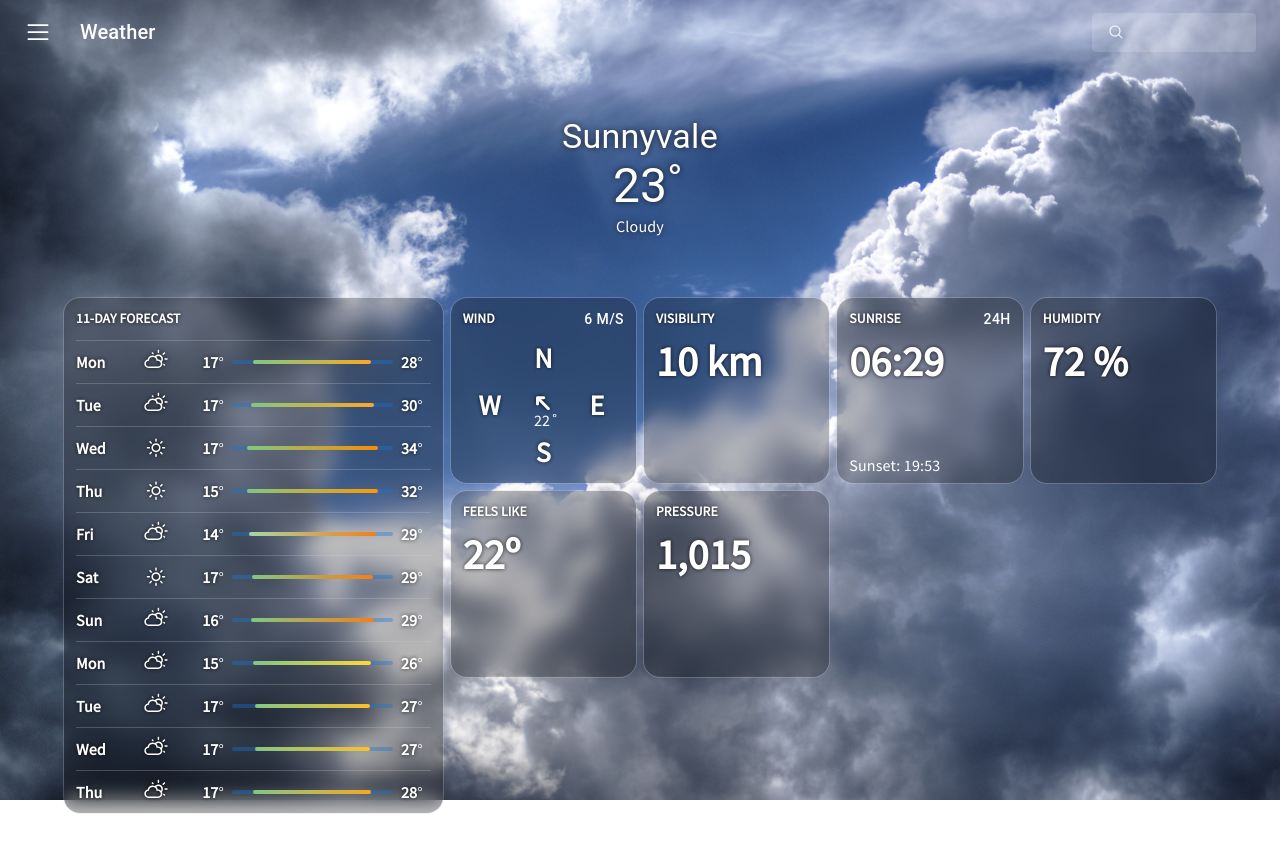
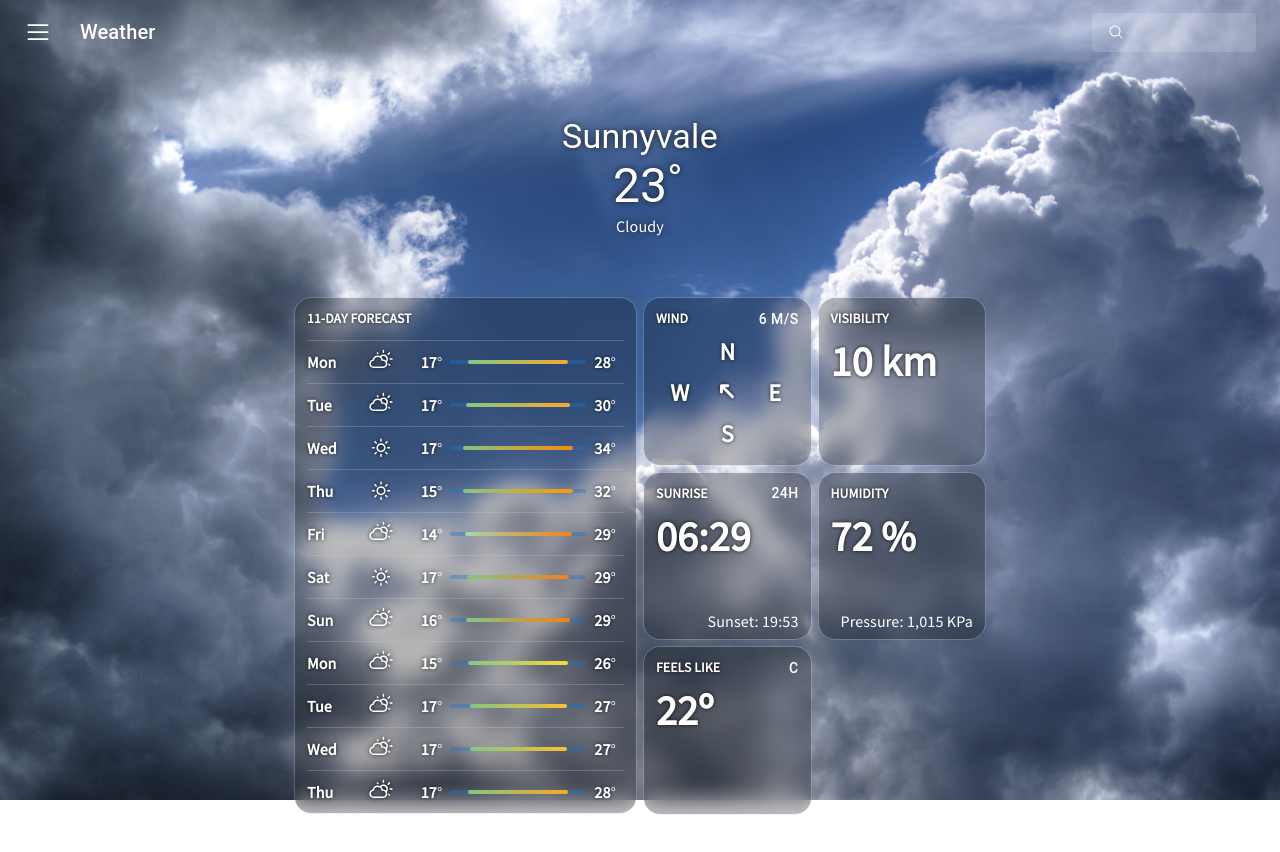
Before and after one commit to bannerett/weather-app, a React (Vite) app: page / in a window 1280 px wide. Shown: the top 852 px of the page. Built offline with nearby package versions, Linux system fonts and the light colour scheme; no server answers.

Commit message:
feat(condition cards): add interactivity and update markup

```diff
--- a/src/App.tsx
+++ b/src/App.tsx
@@ -2,7 +2,6 @@ import { useEffect, useState } from 'react';
 import { IconContext } from 'react-icons';
 
 import Box from '@mui/material/Box';
-import Container from '@mui/material/Container';
 import CssBaseline from '@mui/material/CssBaseline';
 import Grid from '@mui/material/Grid';
 
@@ -11,8 +10,7 @@ import rainDrops from '~/assets/img/rain-drops.jpeg';
 import CurrentWeatherCard from '~/components/CurrentWeatherCard';
 import FeelsLikeCard from '~/components/FeelsLikeCard';
 import ForecastsCard from '~/components/ForecastsCard';
-import HumidityCard from '~/components/HumidityCard';
-import PressureCard from '~/components/PressureCard';
+import HumidityPressureCard from '~/components/HumidityPressureCard';
 import SunriseCard from '~/components/SunriseCard';
 import TopBar from '~/components/TopBar';
 import VisibilityCard from '~/components/VisibilityCard';
@@ -101,7 +99,7 @@ function App() {
           // },
         }}
       >
-        {/*<ThemeProvider theme={theme}>*/}
+        {/* <ThemeProvider theme={theme}> */}
         <CssBaseline />
         <Box
           component="img"
@@ -110,44 +108,45 @@ function App() {
           sx={{ position: 'absolute', width: '100%', height: '100%', objectFit: 'cover' }}
         />
         <TopBar />
-        {/*</ThemeProvider>*/}
-        <Container
+        {/* </ThemeProvider> */}
+        <Box
           sx={{
+            // maxWidth: { xs: '100%', sm: 706, md: 706, lg: 706 },
+            maxWidth: 706,
+            mx: 'auto',
             py: 3,
+            px: 1,
             height: '100%',
             overflowY: 'scroll',
             '&::-webkit-scrollbar': { display: 'none !important' },
           }}
         >
           <CurrentWeatherCard condition={weather.current_observation.condition} location={weather.location} />
-          <Grid container columnSpacing={1}>
-            <Grid item xs={12} sm={6} md={4}>
+          <Grid container spacing={1}>
+            <Grid item xs={12} sm={6} md={6}>
               <ForecastsCard forecasts={weather.forecasts} />
             </Grid>
-            <Grid item xs={12} sm={6} md={8}>
+            <Grid item xs={12} sm={6} lg={6}>
               <Grid container spacing={1}>
-                <Grid item xs={3}>
+                <Grid item xs={6}>
                   <WindCard {...weather.current_observation.wind} />
                 </Grid>
-                <Grid item xs={3}>
+                <Grid item xs={6}>
                   <VisibilityCard visibility={weather.current_observation.atmosphere.visibility} />
                 </Grid>
-                <Grid item xs={3}>
+                <Grid item xs={6}>
                   <SunriseCard {...weather.current_observation.astronomy} />
                 </Grid>
-                <Grid item xs={3}>
-                  <HumidityCard humidity={weather.current_observation.atmosphere.humidity} />
+                <Grid item xs={6}>
+                  <HumidityPressureCard {...weather.current_observation.atmosphere} />
                 </Grid>
-                <Grid item xs={3}>
+                <Grid item xs={6}>
                   <FeelsLikeCard {...weather.current_observation.wind} />
-                </Grid>
-                <Grid item xs={3}>
-                  <PressureCard pressure={weather.current_observation.atmosphere.pressure} />
                 </Grid>
               </Grid>
             </Grid>
           </Grid>
-        </Container>
+        </Box>
       </Box>
     </IconContext.Provider>
   );
--- a/src/components/FeelsLikeCard.tsx
+++ b/src/components/FeelsLikeCard.tsx
@@ -1,17 +1,43 @@
+import { useCallback, useMemo, useState } from 'react';
+
+import Button from '@mui/material/Button';
+
 import Card from '~/components/ui/Card';
 import Grid from '~/components/ui/Grid';
 import Strong from '~/components/ui/Strong';
 import { Wind } from '~/types/weather';
 
 function FeelsLikeCard({ chill }: Wind) {
+  const [measure, setMeasure] = useState<'c' | 'f'>('c');
+
+  const temperature = useMemo(() => {
+    return measure === 'c' ? chill : (chill * 9) / 5 + 32;
+  }, [chill, measure]);
+
+  const toggleMeasure = useCallback(() => {
+    setMeasure((m) => (m === 'c' ? 'f' : 'c'));
+  }, []);
+
   return (
     <Card.ContainerSquare>
       <Grid.Container>
-        <Grid.Item>
-          <Card.Header>feels like</Card.Header>
-        </Grid.Item>
-        <Grid.Item xs={12}>
-          <Strong.Shadow sx={{ fontSize: 42 }}>{chill}º</Strong.Shadow>
+        <Grid.Item sx={{ width: '100%' }}>
+          <Grid.Container>
+            <Grid.Item xs={12} sx={{ display: 'flex', justifyContent: 'space-between' }}>
+              <Card.Header>feels like</Card.Header>
+              <Button
+                disableElevation
+                onClick={toggleMeasure}
+                sx={{ p: 0, color: '#fff', minWidth: 'unset' }}
+                variant="text"
+              >
+                {measure === 'c' ? 'C' : 'F'}
+              </Button>
+            </Grid.Item>
+            <Grid.Item xs={12} onClick={toggleMeasure} sx={{ cursor: 'pointer' }}>
+              <Strong.Shadow sx={{ fontSize: 42 }}>{temperature}º</Strong.Shadow>
+            </Grid.Item>
+          </Grid.Container>
         </Grid.Item>
       </Grid.Container>
     </Card.ContainerSquare>
--- a/src/components/HumidityCard.tsx
+++ /dev/null
@@ -1,20 +0,0 @@
-import Card from '~/components/ui/Card';
-import Grid from '~/components/ui/Grid';
-import Strong from '~/components/ui/Strong';
-
-function HumidityCard({ humidity }: { humidity: number }) {
-  return (
-    <Card.ContainerSquare>
-      <Grid.Container>
-        <Grid.Item xs={12}>
-          <Card.Header>humidity</Card.Header>
-        </Grid.Item>
-        <Grid.Item xs={12}>
-          <Strong.Shadow sx={{ fontSize: 42 }}>{humidity} %</Strong.Shadow>
-        </Grid.Item>
-      </Grid.Container>
-    </Card.ContainerSquare>
-  );
-}
-
-export default HumidityCard;
--- /dev/null
+++ b/src/components/HumidityPressureCard.tsx
@@ -0,0 +1,50 @@
+import { useCallback, useState } from 'react';
+
+import Box from '@mui/material/Box';
+
+import Card from '~/components/ui/Card';
+import Grid from '~/components/ui/Grid';
+import Strong from '~/components/ui/Strong';
+import { Atmosphere } from '~/types/weather';
+
+function HumidityPressureCard({ humidity, pressure }: Atmosphere) {
+  const [mainElement, setMainElement] = useState<'humidity' | 'pressure'>('humidity');
+  const isHumidity = mainElement === 'humidity';
+
+  const toggleOrder = useCallback(() => {
+    setMainElement((element) => (element === 'humidity' ? 'pressure' : 'humidity'));
+  }, []);
+
+  return (
+    <Card.ContainerSquare>
+      <Grid.Container>
+        <Grid.Item xs={12}>
+          <Card.Header>{isHumidity ? 'humidity' : 'pressure'}</Card.Header>
+        </Grid.Item>
+        <Grid.Item xs={12} onClick={toggleOrder} sx={{ cursor: 'pointer' }}>
+          <Strong.Shadow sx={{ fontSize: 42, whiteSpace: 'nowrap' }}>
+            {isHumidity ? humidity.toLocaleString() : Math.round(pressure).toLocaleString()}
+            <span style={{ ...(!isHumidity && { fontSize: 30 }) }}>{isHumidity ? ' %' : ' kPa'}</span>
+          </Strong.Shadow>
+        </Grid.Item>
+      </Grid.Container>
+
+      <Box
+        onClick={toggleOrder}
+        sx={{
+          position: 'absolute',
+          bottom: 12,
+          right: 12,
+          lineHeight: '12px',
+          cursor: 'pointer',
+          textTransform: 'capitalize',
+        }}
+      >
+        {isHumidity ? 'pressure' : 'humidity'}:{' '}
+        {isHumidity ? `${Math.round(pressure).toLocaleString()} kPa` : `${humidity.toLocaleString()} %`}
+      </Box>
+    </Card.ContainerSquare>
+  );
+}
+
+export default HumidityPressureCard;
--- a/src/components/SunriseCard.tsx
+++ b/src/components/SunriseCard.tsx
@@ -11,6 +11,8 @@ import { convertTo24Hour } from '~/utils/timeConverter';
 
 function SunriseCard(phases: Astronomy) {
   const [amPm, setAmPm] = useState(false);
+  const [mainElement, setMainElement] = useState<'sunrise' | 'sunset'>('sunrise');
+
   const { sunrise, sunset } = useMemo(() => {
     if (!amPm)
       return Object.entries(phases).reduce(
@@ -21,24 +23,51 @@ function SunriseCard(phases: Astronomy) {
       );
     return phases;
   }, [amPm, phases]);
+  const isSunrise = mainElement === 'sunrise';
 
   const toggleAmPm = useCallback(() => {
     setAmPm((p) => !p);
   }, []);
 
+  const toggleOrder = useCallback(() => {
+    setMainElement((element) => (element === 'sunrise' ? 'sunset' : 'sunrise'));
+  }, []);
+
   return (
     <Card.ContainerSquare sx={{ position: 'relative', pb: 4 }}>
-      <Grid.Container>
-        <Grid.Item xs={12} sx={{ display: 'flex', justifyContent: 'space-between' }}>
-          <Card.Header>sunrise</Card.Header>
-          <Button disableElevation onClick={toggleAmPm} sx={{ p: 0, color: '#fff', minWidth: 'unset' }} variant="text">
-            {amPm ? 'AM/PM' : '24H'}
-          </Button>
+      <Grid.Container sx={{ height: '100%' }}>
+        <Grid.Item>
+          <Grid.Container>
+            <Grid.Item xs={12} sx={{ display: 'flex', justifyContent: 'space-between' }}>
+              <Card.Header>{mainElement}</Card.Header>
+              <Button
+                disableElevation
+                onClick={toggleAmPm}
+                sx={{ p: 0, color: '#fff', minWidth: 'unset' }}
+                variant="text"
+              >
+                {amPm ? 'AM/PM' : '24H'}
+              </Button>
+            </Grid.Item>
+            <Grid.Item xs={12} onClick={toggleOrder} sx={{ cursor: 'pointer' }}>
+              <Strong.Shadow sx={{ fontSize: 42 }}>{isSunrise ? sunrise : sunset}</Strong.Shadow>
+            </Grid.Item>
+          </Grid.Container>
         </Grid.Item>
-        <Grid.Item xs={12}>
-          <Strong.Shadow sx={{ fontSize: 42 }}>{sunrise}</Strong.Shadow>
-        </Grid.Item>
-        <Box sx={{ position: 'absolute', bottom: 12, lineHeight: '12px' }}>Sunset: {sunset}</Box>
+
+        <Box
+          onClick={toggleOrder}
+          sx={{
+            position: 'absolute',
+            bottom: 12,
+            right: 12,
+            lineHeight: '12px',
+            cursor: 'pointer',
+            textTransform: 'capitalize',
+          }}
+        >
+          {isSunrise ? 'sunset' : 'sunrise'}: {isSunrise ? sunset : sunrise}
+        </Box>
       </Grid.Container>
     </Card.ContainerSquare>
   );
--- a/src/components/WindCard.tsx
+++ b/src/components/WindCard.tsx
@@ -11,7 +11,6 @@ import {
   WiDirectionUpRight,
 } from 'react-icons/wi';
 
-import Box from '@mui/material/Box';
 import Button from '@mui/material/Button';
 import { styled } from '@mui/material/styles';
 
@@ -35,7 +34,7 @@ const GridItem = styled(Grid.Item)({
   display: 'flex',
   alignItems: 'center',
   justifyContent: 'center',
-  lineHeight: '36px',
+  lineHeight: '24px',
 });
 
 function WindCard({ chill, direction, speed }: Wind) {
@@ -53,7 +52,7 @@ function WindCard({ chill, direction, speed }: Wind) {
       <Grid.Container>
         <GridItem xs={12} sx={{ justifyContent: 'space-between' }}>
           <Card.Header>wind</Card.Header>
-          {/*todo: move button to general component*/}
+          {/* todo: move button to general component */}
           <Button
             disableElevation
             onClick={toggleMeasure}
@@ -63,9 +62,9 @@ function WindCard({ chill, direction, speed }: Wind) {
             {windSpeed} {measure}
           </Button>
         </GridItem>
-        {/*<GridItem xs={6} sx={{ justifyContent: 'end' }}>*/}
+        {/* <GridItem xs={6} sx={{ justifyContent: 'end' }}> */}
 
-        {/*</GridItem>*/}
+        {/* </GridItem> */}
 
         {/* compass */}
         <Grid.Item xs={12}>
@@ -78,9 +77,9 @@ function WindCard({ chill, direction, speed }: Wind) {
             </GridItem>
             <GridItem xs={4} sx={{ position: 'relative' }}>
               <DirectionIcon size={42} />
-              <Box sx={{ position: 'absolute', left: '56%', bottom: -12, transform: 'translate(-50%, 0)' }}>
-                {chill}˚
-              </Box>
+              {/* <Box sx={{ position: 'absolute', left: '56%', bottom: -12, transform: 'translate(-50%, 0)' }}> */}
+              {/*   {chill}˚ */}
+              {/* </Box> */}
             </GridItem>
             <GridItem xs={4}>
               <CardinalTag>E</CardinalTag>
--- a/src/components/ui/CardinalTag.ts
+++ b/src/components/ui/CardinalTag.ts
@@ -2,6 +2,6 @@ import { styled } from '@mui/material/styles';
 
 import Strong from '~/components/ui/Strong';
 
-const CardinalTag = styled(Strong.Shadow)({ fontSize: 28 });
+const CardinalTag = styled(Strong.Shadow)({ fontSize: 24 });
 
 export default CardinalTag;
```
